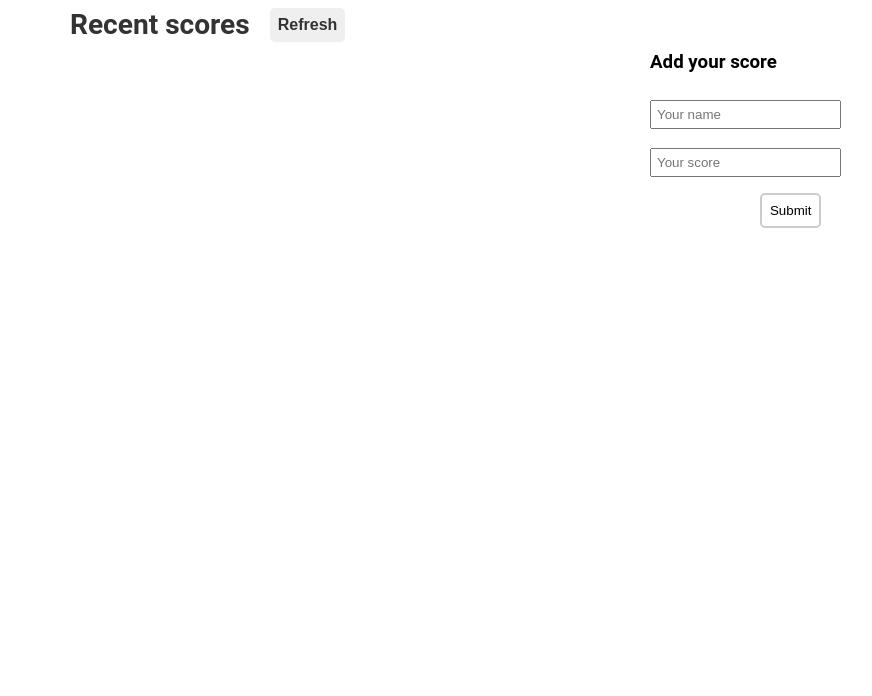
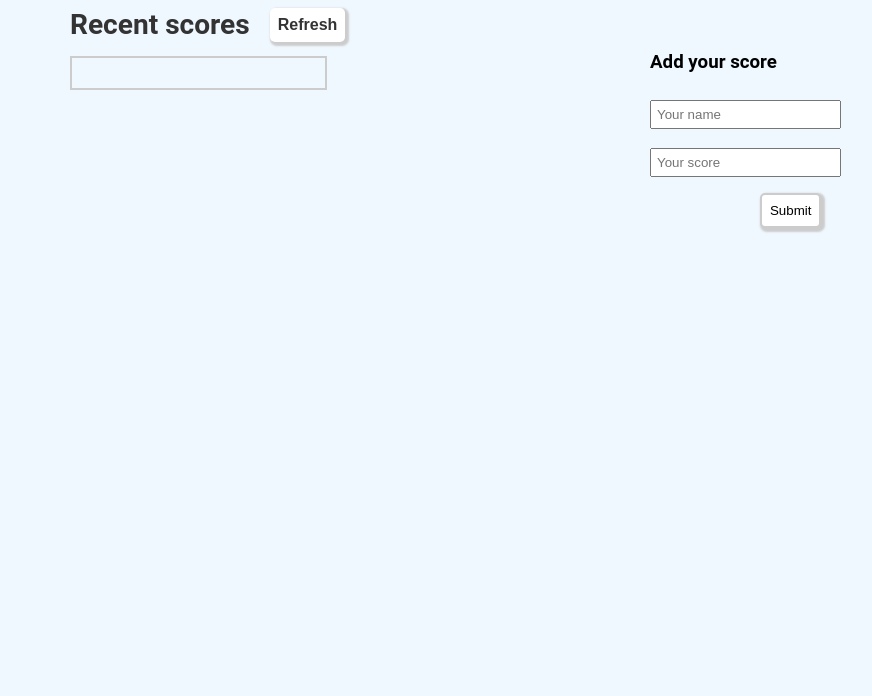
Before and after one commit to Umuhan/leaderBoard, a website built with webpack: page src/index.html in a window 1280 px wide. Shown: the part 104-800 px from the top of the page, without its empty margins (10-882 px from the left). Built offline with nearby package versions, Linux system fonts and the light colour scheme; no server answers.

Commit message:
Add styling file

```diff
--- a/src/styles.css
+++ b/src/styles.css
@@ -6,8 +6,7 @@
 
 body {
   font-family: "Roboto", sans-serif;
-
-  /* background: aliceblue; */
+  background: aliceblue;
   margin-top: 50px;
   margin-left: 40px;
 }
@@ -32,6 +31,8 @@ h1 {
 }
 
 .btn-fresh {
+  background-color: #fff;
+  box-shadow: 2px 2px 2px 2px #ccc;
   color: #333;
   padding: 0.5rem 0.5rem;
   border: none;
@@ -46,8 +47,15 @@ h1 {
   padding: 20px 0 10px 20px;
   list-style: none;
   width: 70%;
+  height: auto;
+  border: 2px solid #ccc;
 }
 
+.list-item {
+  line-height: 1.8;
+  text-align: left;
+  border-bottom: 1px solid #f0ecec;
+}
 .name {
   background-color: #fff;
 }
@@ -75,6 +83,8 @@ main {
   border: 2px solid #ccc;
   border-radius: 5px;
   padding: 0.5rem 0.5rem;
+  box-shadow: 2px 2px 2px 2px #ccc;
+  cursor: pointer;
 }
 
 #submit {
```
